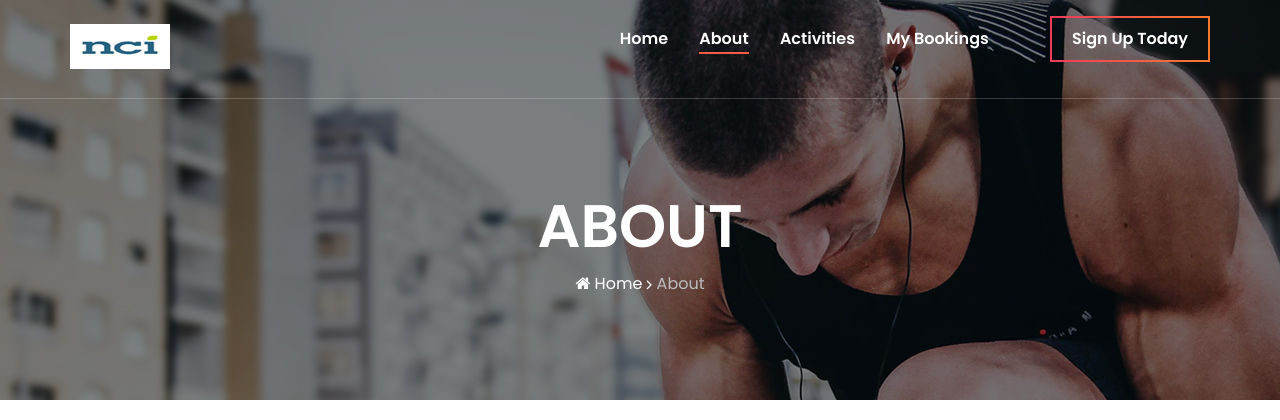
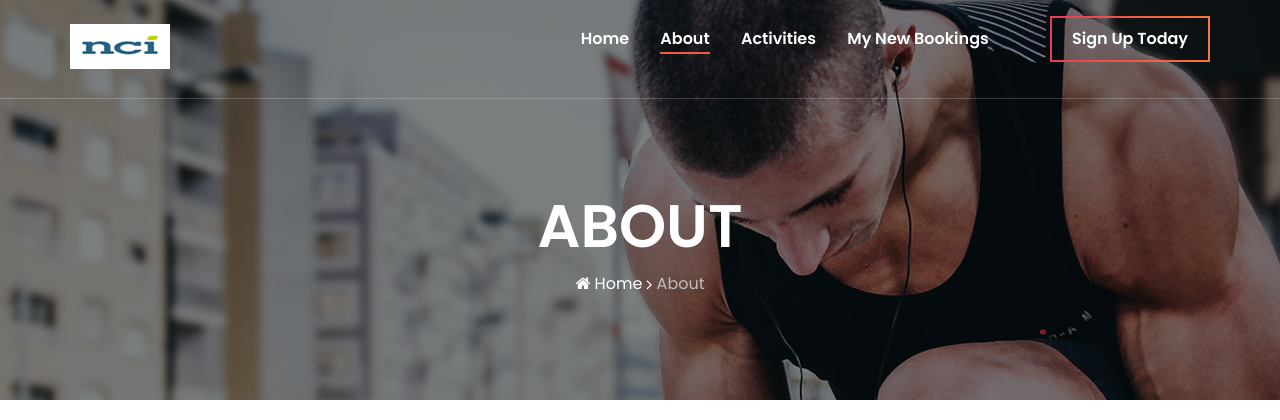
Before and after one commit to Deepaktyagi420/clubmanagementapp, a Django app: page /about-us/ in a window 1280 px wide. Shown: the top 420 px of the page. Run offline with Django 4.2, Linux system fonts and the light colour scheme; some libraries are stand-ins or nearby versions.

Commit message:
Booking name change

```diff
--- a/clubapp/templates/aboutus.html
+++ b/clubapp/templates/aboutus.html
@@ -5,7 +5,7 @@
     <li class=""><a href="{% url 'home_page' %}">Home</a></li>
     <li class="active"><a href="{% url 'about_us' %}">About</a></li>
     <li><a href="{% url 'activity_list' %}">Activities</a></li>
-    <li><a href="{% url 'my_booking_view' %}">My Bookings</a></li>
+    <li><a href="{% url 'my_booking_view' %}">My New Bookings</a></li>
 </ul>
 {% endblock %}
 {% block content %}
```
